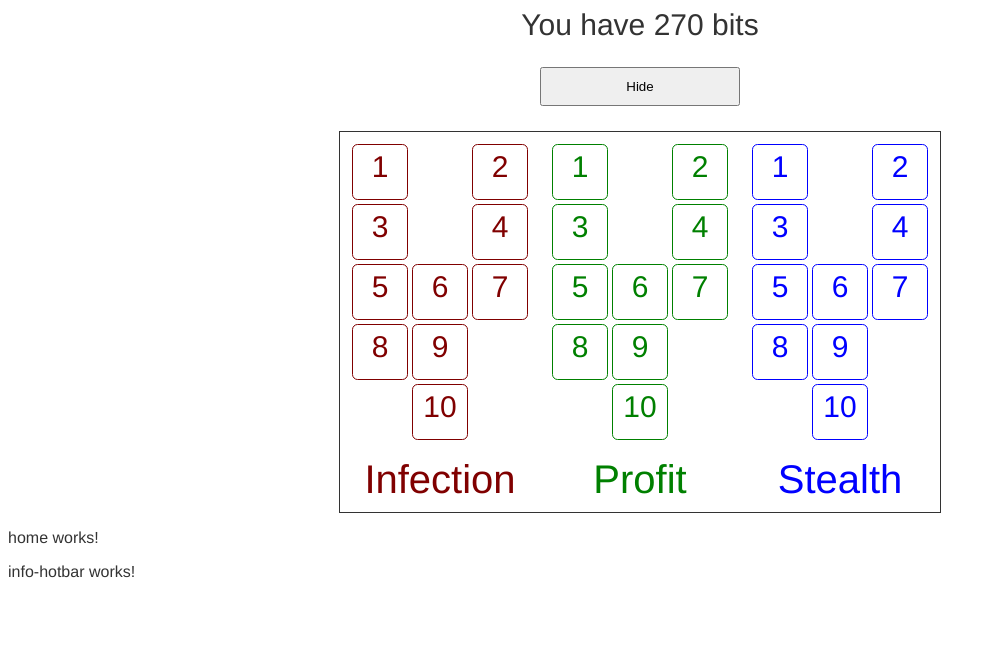
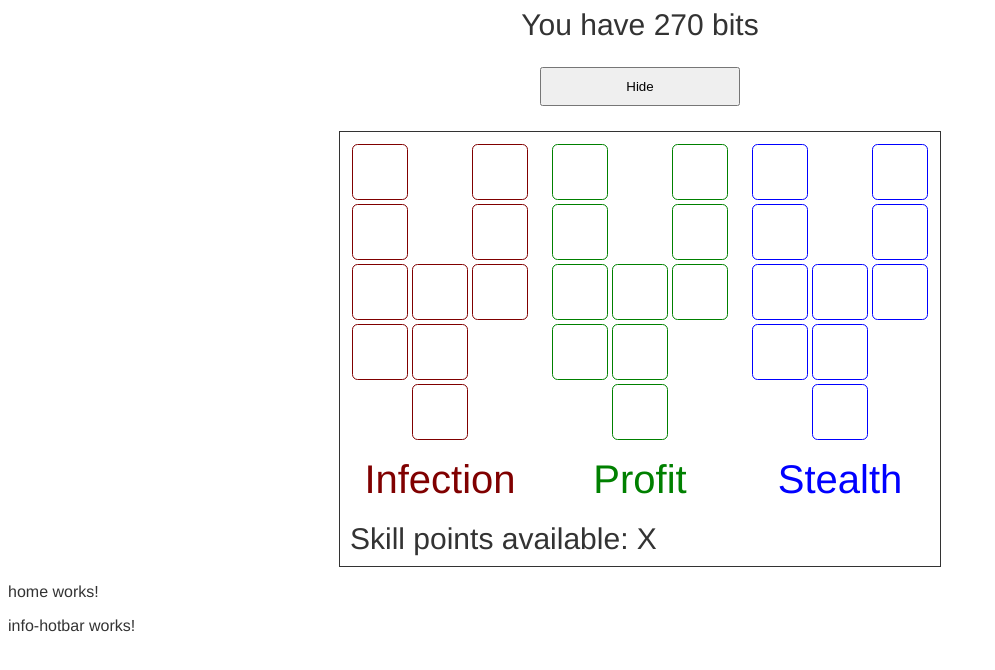
Before and after one commit to dmitri-mcguckin/httys, an Angular app: page / in a window 1280 px wide. Both pictures are taken after a click on the button "Skill Tree". Shown: the top 670 px of the page, without its empty margins (0-995 px from the left). Built offline with nearby package versions, Linux system fonts and the light colour scheme.

Commit message:
Changed skill tree IDs to be individual to each path, added skill points available. To be added: gainig skill points based on number of bits acquired, purchasing skills, storing purchased skills.

```diff
--- a/src/app/skill-tree/skill-tree.component.html
+++ b/src/app/skill-tree/skill-tree.component.html
@@ -12,41 +12,45 @@
 <div *ngIf="show" id="skill-tree-grid">
   <div class="grid-container" id="path-A">
     <div class="grid-item path-title">Infection</div>
-    <div class="grid-item" id="skill-1">1</div>
-    <div class="grid-item" id="skill-2">2</div>
-    <div class="grid-item" id="skill-3">3</div>
-    <div class="grid-item" id="skill-4">4</div>
-    <div class="grid-item" id="skill-5">5</div>
-    <div class="grid-item" id="skill-6">6</div>
-    <div class="grid-item" id="skill-7">7</div>
-    <div class="grid-item" id="skill-8">8</div>
-    <div class="grid-item" id="skill-9">9</div>
-    <div class="grid-item" id="skill-10">10</div>
+    <div class="grid-item skill-1" id="infection-1"></div>
+    <div class="grid-item skill-2" id="infection-2"></div>
+    <div class="grid-item skill-3" id="infection-3"></div>
+    <div class="grid-item skill-4" id="infection-4"></div>
+    <div class="grid-item skill-5" id="infection-5"></div>
+    <div class="grid-item skill-6" id="infection-6"></div>
+    <div class="grid-item skill-7" id="infection-7"></div>
+    <div class="grid-item skill-8" id="infection-8"></div>
+    <div class="grid-item skill-9" id="infection-9"></div>
+    <div class="grid-item skill-10" id="infection-10"></div>
   </div>
   <div class="grid-container" id="path-B">
     <div class="grid-item path-title">Profit</div>
-    <div class="grid-item" id="skill-1">1</div>
-    <div class="grid-item" id="skill-2">2</div>
-    <div class="grid-item" id="skill-3">3</div>
-    <div class="grid-item" id="skill-4">4</div>
-    <div class="grid-item" id="skill-5">5</div>
-    <div class="grid-item" id="skill-6">6</div>
-    <div class="grid-item" id="skill-7">7</div>
-    <div class="grid-item" id="skill-8">8</div>
-    <div class="grid-item" id="skill-9">9</div>
-    <div class="grid-item" id="skill-10">10</div>
+    <div class="grid-item skill-1" id="profit-1"></div>
+    <div class="grid-item skill-2" id="profit-2"></div>
+    <div class="grid-item skill-3" id="profit-3"></div>
+    <div class="grid-item skill-4" id="profit-4"></div>
+    <div class="grid-item skill-5" id="profit-5"></div>
+    <div class="grid-item skill-6" id="profit-6"></div>
+    <div class="grid-item skill-7" id="profit-7"></div>
+    <div class="grid-item skill-8" id="profit-8"></div>
+    <div class="grid-item skill-9" id="profit-9"></div>
+    <div class="grid-item skill-10" id="profit-10"></div>
   </div>
   <div class="grid-container" id="path-C">
     <div class="grid-item path-title">Stealth</div>
-    <div class="grid-item" id="skill-1">1</div>
-    <div class="grid-item" id="skill-2">2</div>
-    <div class="grid-item" id="skill-3">3</div>
-    <div class="grid-item" id="skill-4">4</div>
-    <div class="grid-item" id="skill-5">5</div>
-    <div class="grid-item" id="skill-6">6</div>
-    <div class="grid-item" id="skill-7">7</div>
-    <div class="grid-item" id="skill-8">8</div>
-    <div class="grid-item" id="skill-9">9</div>
-    <div class="grid-item" id="skill-10">10</div>
+    <div class="grid-item skill-1" id="stealth-1"></div>
+    <div class="grid-item skill-2" id="stealth-2"></div>
+    <div class="grid-item skill-3" id="stealth-3"></div>
+    <div class="grid-item skill-4" id="stealth-4"></div>
+    <div class="grid-item skill-5" id="stealth-5"></div>
+    <div class="grid-item skill-6" id="stealth-6"></div>
+    <div class="grid-item skill-7" id="stealth-7"></div>
+    <div class="grid-item skill-8" id="stealth-8"></div>
+    <div class="grid-item skill-9" id="stealth-9"></div>
+    <div class="grid-item skill-10" id="stealth-10"></div>
+  </div>
+  <br />
+  <div class="skill-points">
+    Skill points available: X
   </div>
 </div>
--- a/src/app/skill-tree/skill-tree.component.sass
+++ b/src/app/skill-tree/skill-tree.component.sass
@@ -54,32 +54,36 @@
   cursor: auto
   box-shadow: none
 
-#skill-1
+.skill-points
+  margin: 10px 10px 10px 10px
+  font-size: 30px
+
+.skill-1
   grid-area: skill-1
 
-#skill-2
+.skill-2
   grid-area: skill-2
 
-#skill-3
+.skill-3
   grid-area: skill-3
 
-#skill-4
+.skill-4
   grid-area: skill-4
 
-#skill-5
+.skill-5
   grid-area: skill-5
 
-#skill-6
+.skill-6
   grid-area: skill-6
 
-#skill-7
+.skill-7
   grid-area: skill-7
 
-#skill-8
+.skill-8
   grid-area: skill-8
 
-#skill-9
+.skill-9
   grid-area: skill-9
 
-#skill-10
+.skill-10
   grid-area: skill-10
```
